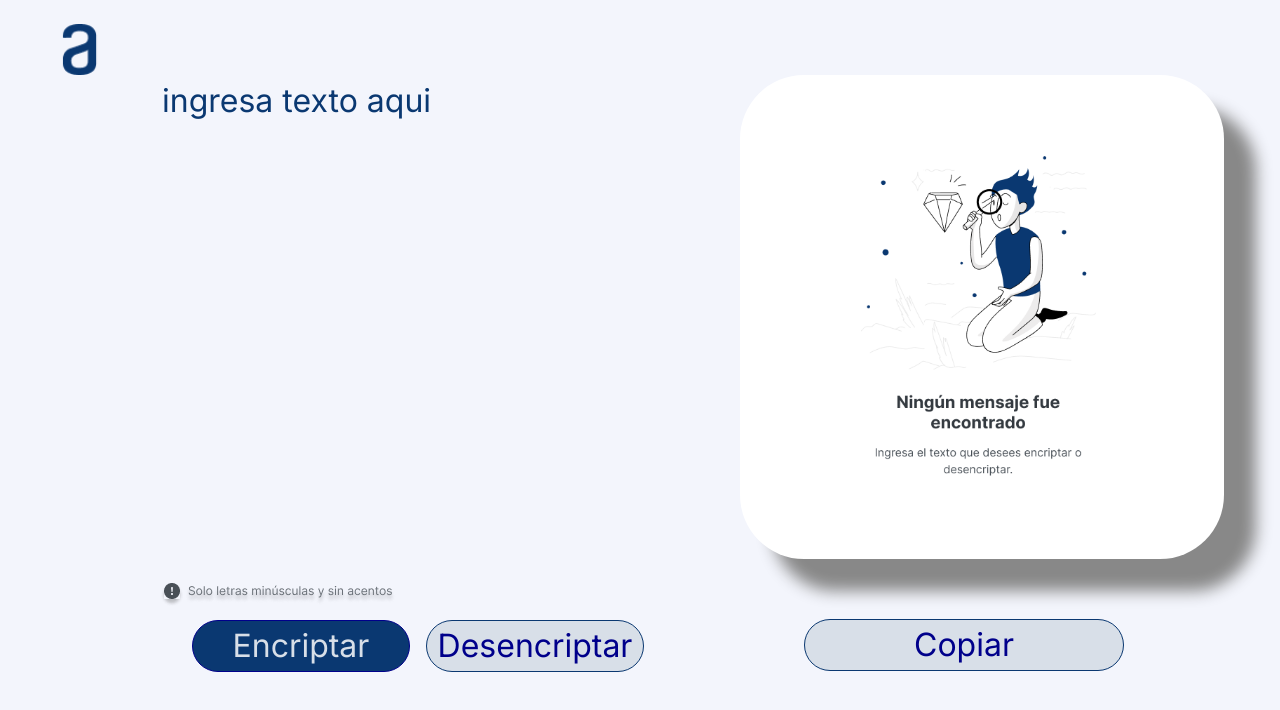
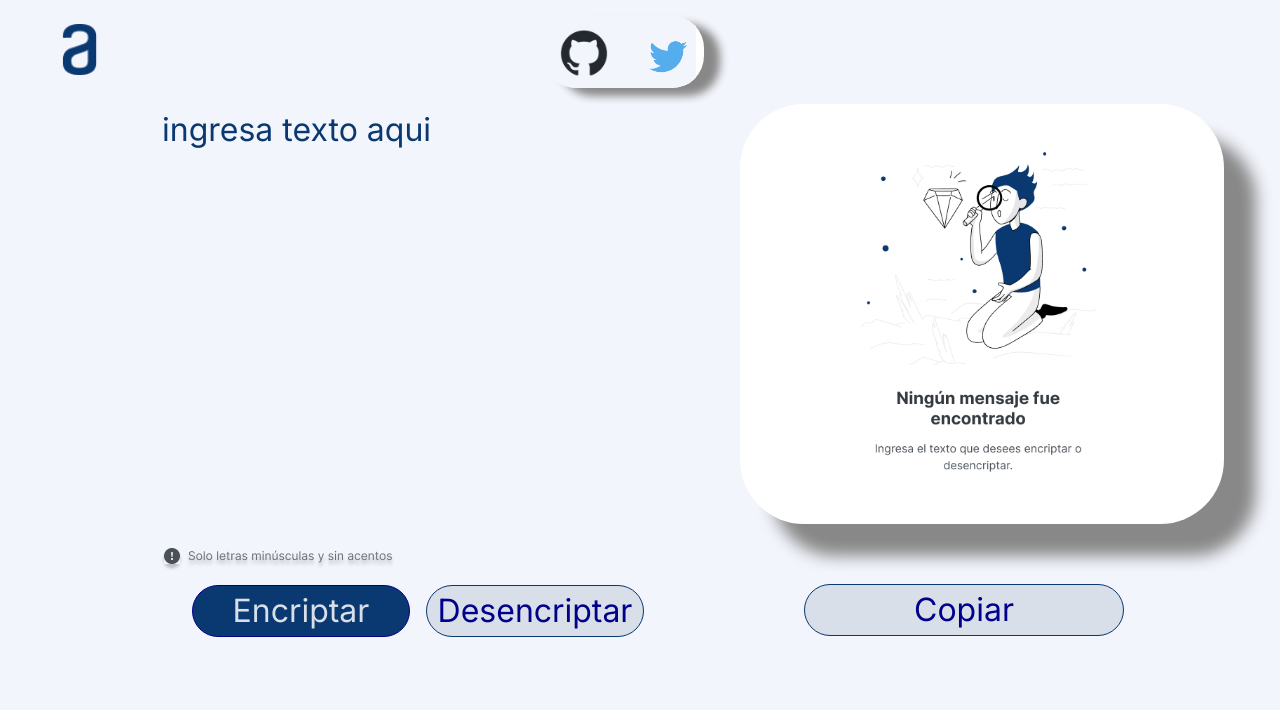
Before and after one commit to ViBArce/Challenge-ONE-Sprint-01, a plain HTML site: page index.html in a window 1280 px wide. Drawn offline with Linux system fonts and the light colour scheme.

Commit message:
Ultimos ajustes visuales y se agregaron botones de redes sociales

```diff
--- a/index.html
+++ b/index.html
@@ -13,6 +13,10 @@
 <body>
 	<header>
 		<img src="Recursos/Logo.png" alt="Logo Alura" class="logo">
+		<section class="redessoci">
+			<a href="https://github.com/ViBArce" target="_blank"><img src="Recursos/github-mark.png" alt="Red social Git" class="socialgit"></a>
+			<a href="https://twitter.com/VD_Barce" target="_blank"><img src="Recursos/580b57fcd9996e24bc43c53e.png" alt="Red social Twiter" class="socialtwi"></a>
+		</section>
 	</header>
 	<main>
 		<section>
@@ -32,8 +36,5 @@
 			</div>
 		</section>
 	</main>
-
-
-
 </body>
 </html>
--- a/style.css
+++ b/style.css
@@ -14,6 +14,27 @@ header{
     padding-top: 1.5em;
     margin-left: 1em;
     width: 10%;
+    height: 5%;
+}
+.redessoci{
+    background-color: #ffffff;
+    display: flex;
+    border-radius: 2em;
+    margin-top: 1em;
+    margin-left: 25em;
+    margin-bottom: 1em;
+    width: 10em;
+    box-shadow: 1em .5em .5em #888888;
+}
+.socialgit{
+    padding-top: .8em;
+    margin-left: 1em;
+    width: 3em;
+}
+.socialtwi{
+    padding-top: .8em;
+    margin-left: 2em;
+    width: 3.5em;
 }
 main{
     display: flex;
@@ -27,7 +48,7 @@ main{
     color: #0a3871;
     text-transform: lowercase;
     width: 15em;
-    height: auto;
+    height: 13em;
     resize: none;
 }
 .mensaje{
@@ -43,7 +64,7 @@ main{
     padding-left: em;
     position: fixed;
     width: 15em;
-    height: auto;
+    height: 13em;
     resize: none;
     box-shadow: 1em 1em .5em #888888;
 }
@@ -82,7 +103,7 @@ main{
 }
 .copiar{
     position: absolute;
-    margin-top: 17em;
+    margin-top: 15em;
     margin-left: 5em;
 }
 .bnt-copiar{
```
Also changed, not shown: Recursos/580b57fcd9996e24bc43c53e.png (added), Recursos/github-mark.png (added).
